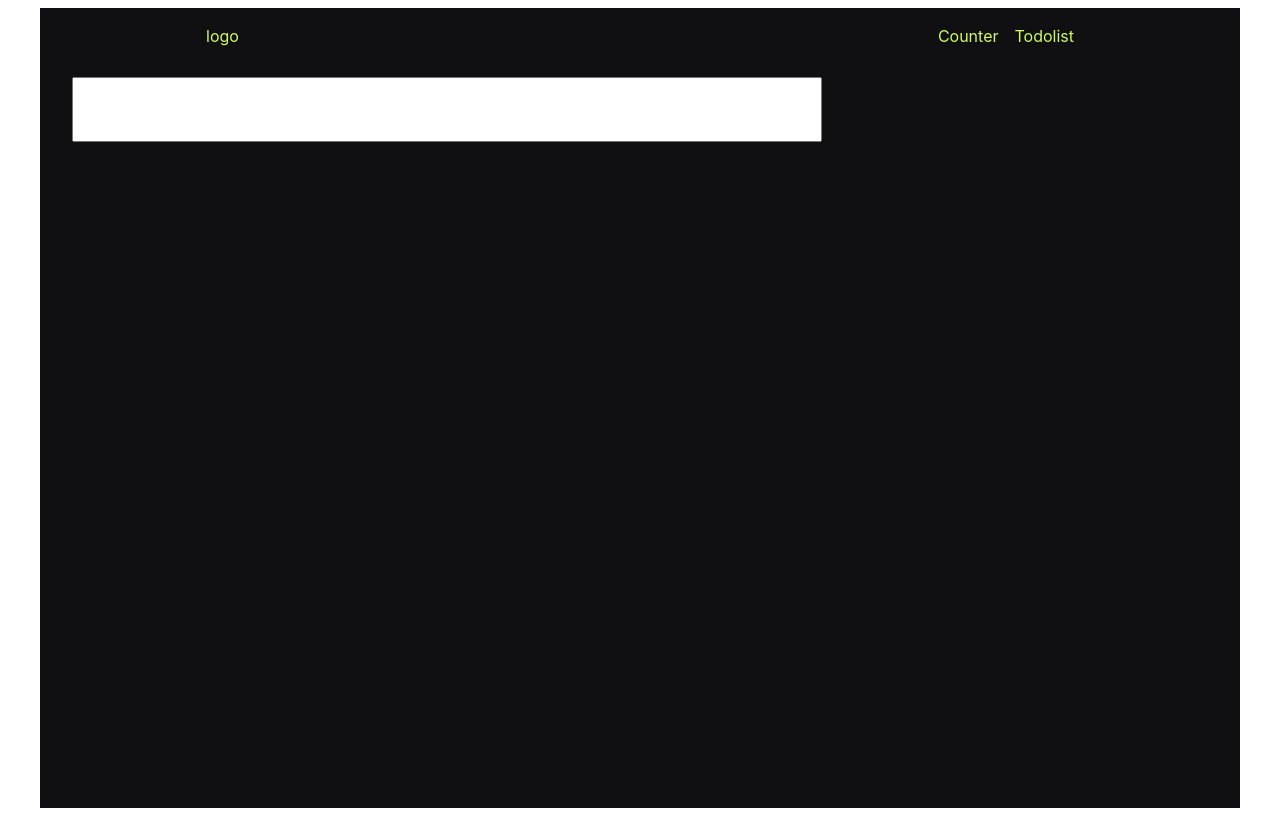
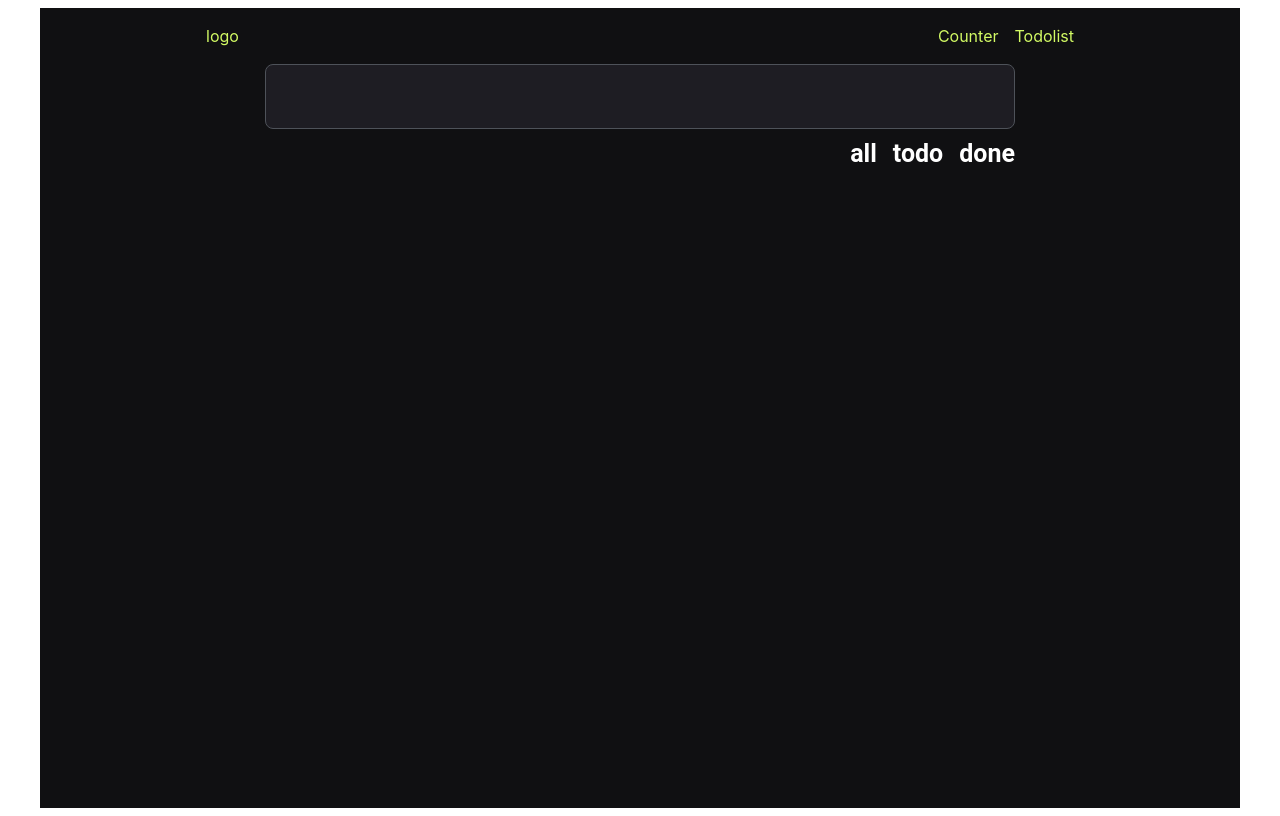
Before and after one commit to commerceProject05/study, a React (Vite) app: page / in a window 1280 px wide. Built offline with nearby package versions, Linux system fonts and the light colour scheme; the HTML template or start-up script is replaced by a standard one.

Commit message:
투두리스트 추가 삭제 기능

```diff
--- a/src/components/main/Main.jsx
+++ b/src/components/main/Main.jsx
@@ -1,17 +1,61 @@
-import React, { useRef } from 'react';
+import React, { useState } from 'react';
 import styled from '@emotion/styled';
 
+
+
 const Main = () => {
-  const todo = useRef('');
+
+  const [todoItems, setTodoItems] = useState([])
+  const [selectFilter, setSelectFilter] = useState()
+  const [allFilterclicked, setAllFilterclicked] = useState(true);
+  const [todoFilterclicked, setTodoFilterclicked] = useState(false);
+  const [doneFilterclicked, setDoneFilterclicked] = useState(false);
+
   const createTodolist = (event) => {
     if (event.key === 'Enter') {
-      console.log(event.target.value);
+      setTodoItems([...todoItems,
+      event.target.value]);
+      event.target.value = ''
     }
   };
+
+  const deleteItem = (index) => {
+    const newTodoItems = [...todoItems];
+    newTodoItems.splice(index, 1);
+    setTodoItems(newTodoItems);
+  }
+  const allFilterHandler = () => {
+    setAllFilterclicked((prev) => !prev)
+  }
+  const todoFilterHandler = () => {
+    setTodoFilterclicked((prev) => !prev)
+
+  }
+  const doneFilterHandler = () => {
+    setDoneFilterclicked((prev) => !prev)
+
+  }
+
   return (
     <>
       <Container>
-        <TodoInput ref={todo} onKeyDown={createTodolist}></TodoInput>
+        <TodoInput onKeyPress={createTodolist}></TodoInput>
+        <Filter>
+          <div></div>
+          <FilterMenu>
+            <div onClick={allFilterHandler} allFilterclicked={allFilterclicked}>all</div>
+            <div onClick={todoFilterHandler}>todo</div>
+            <div onClick={doneFilterHandler}>done</div>
+          </FilterMenu>
+        </Filter>
+        {todoItems.map((item, idx) =>
+          <Todoitem key={idx}>
+            <div>{item}</div>
+            <button onClick={() => deleteItem(idx)}>삭제</button>
+          </Todoitem>
+        )
+        }
+
       </Container>
     </>
   );
@@ -20,15 +64,51 @@ const Main = () => {
 export default Main;
 
 const Container = styled.div`
-  display: flex;
-  height: 90px;
-  padding: 10px 32px;
-  align-items: center;
-  gap: 10px;
-  align-self: stretch;
+width: 750px;
+ margin: auto;
+`
+
+const TodoInput = styled.input`
+  font-size:2rem;
+  color: white;
+  width: 750px;
+  height: 65px;
+  margin-bottom: 10px;
+  border-radius: 8px;
+  border: 1px solid var(--dark-g-5, #4E5259);
+  background: var(--dark-g-3, #1E1D23);
 `;
 
-const TodoInput = styled.input`
-  width: 750px;
-  height: 65px;
-`;
+const Todoitem = styled.div`
+color:white;
+border-radius: 8px;
+background: var(--dark-g-35, #212529);
+margin: auto;
+margin-bottom: 10px;
+width: 750px;
+display: flex;
+justify-content: space-between;
+padding: 10px;
+
+
+`
+
+const Filter = styled.div`
+  display: flex;
+  justify-content: space-between;
+  margin-bottom: 10px;
+`
+
+const FilterMenu = styled.div`
+  display: flex;
+  div{
+    cursor: pointer;
+    margin-left: 1rem;
+    color: ${props => (props.allFilterclicked ? "red" : "white")};
+    font-family: Roboto;
+    font-size: 25px;
+    font-style: normal;
+    font-weight: 700;
+    line-height: normal;
+    }
+`
```
